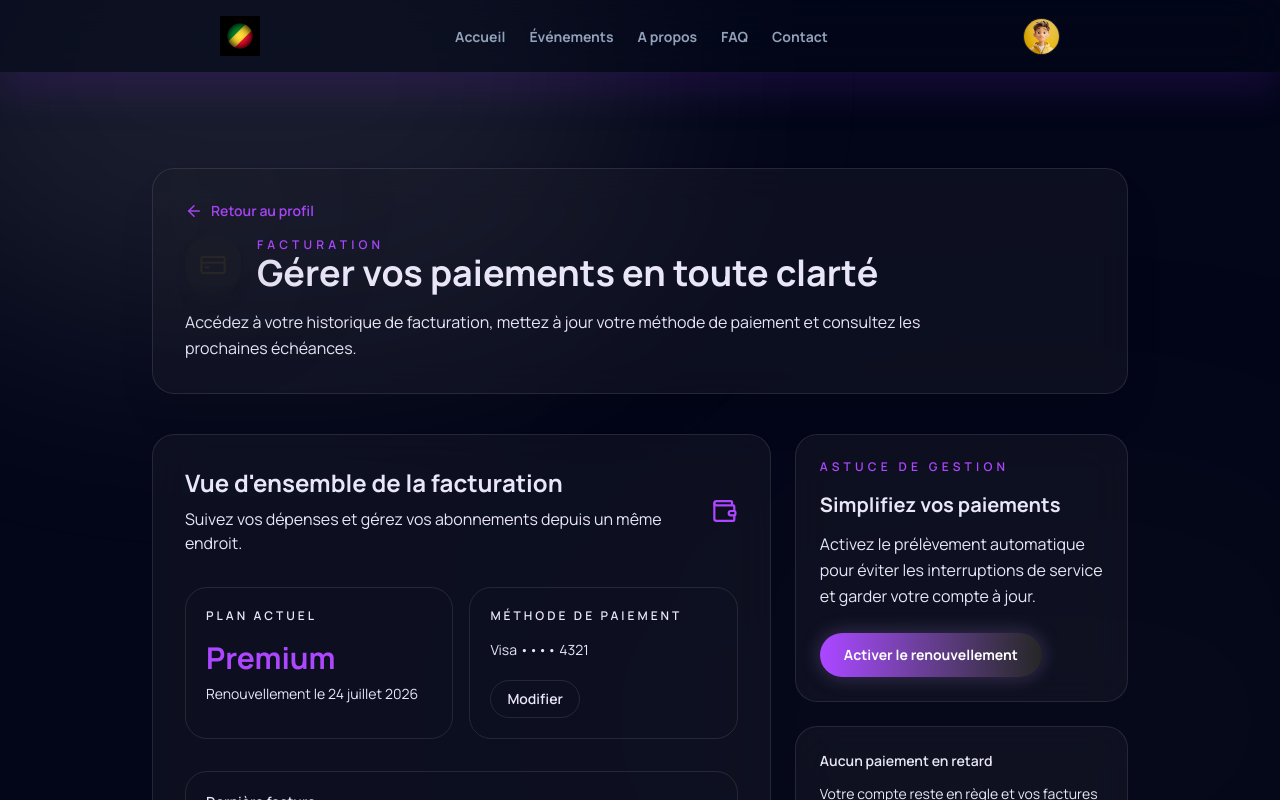
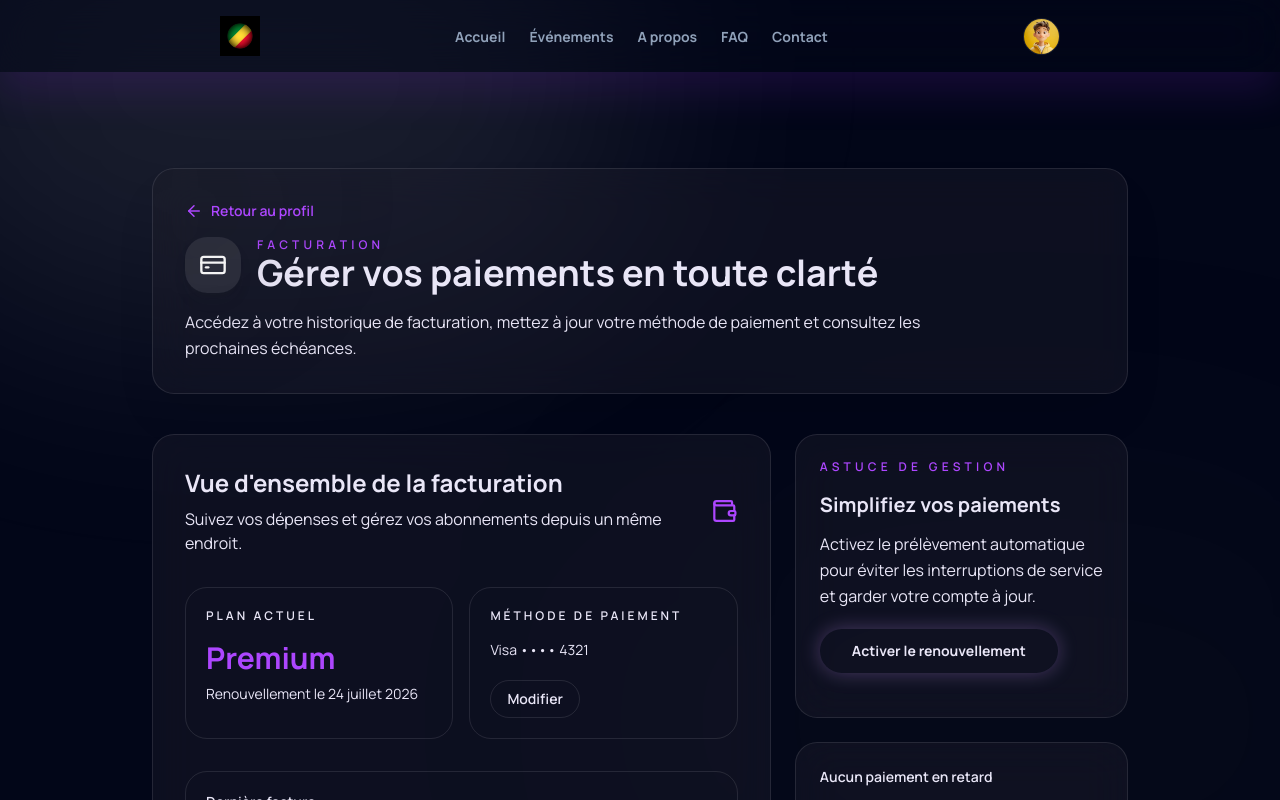
Before and after one commit to Zeno-Solutions/congo-sphere, a Next.js app: page /billing in a window 1280 px wide. Shown: the top 800 px of the page. Built offline with nearby package versions, Linux system fonts and the light colour scheme.

Commit message:
amelioration des pages

```diff
--- a/app/(pages)/(users)/billing/page.tsx
+++ b/app/(pages)/(users)/billing/page.tsx
@@ -5,8 +5,8 @@ export default function BillingPage() {
   return (
     <div className="min-h-screen bg-surface text-on-surface font-body selection:bg-primary/30 overflow-x-hidden pb-32">
       <div className="fixed inset-0 bg-mesh z-0 pointer-events-none" />
-      <div className="fixed -top-[20%] -left-[10%] w-[60%] h-[60%] bg-primary/10 blur-[120px] rounded-full pointer-events-none" />
-      <div className="fixed -bottom-[20%] -right-[10%] w-[60%] h-[60%] bg-secondary/10 blur-[120px] rounded-full pointer-events-none" />
+      <div className="fixed top-[-20%] left-[-10%] w-[60%] h-[60%] bg-primary/10 blur-[120px] rounded-full pointer-events-none" />
+      <div className="fixed bottom-[-20%] right-[-10%] w-[60%] h-[60%] bg-secondary/10 blur-[120px] rounded-full pointer-events-none" />
 
       <main className="pt-24 px-6 max-w-5xl mx-auto space-y-10">
         <section className="glass-panel rounded-3xl border border-white/10 bg-surface-container-high p-8 shadow-2xl shadow-black/10 relative overflow-hidden">
@@ -14,13 +14,14 @@ export default function BillingPage() {
           <div className="flex flex-col gap-4">
             <Link
               href="/user-profile"
-              className="inline-flex items-center gap-2 text-sm text-purple-500 font-semibold hover:text-primary transition"
+              className="inline-flex z-50 items-center gap-2 text-sm text-purple-500 font-semibold hover:text-primary transition"
             >
               <ArrowLeft size={18} /> Retour au profil
             </Link>
+
             <div className="flex items-center gap-4">
-              <span className="inline-flex h-14 w-14 items-center justify-center rounded-3xl bg-secondary/10 text-secondary shadow-lg shadow-secondary/10">
-                <CreditCard size={28} />
+              <span className="inline-flex h-14 w-14 items-center justify-center rounded-3xl bg-primary/10 text-secondary shadow-lg shadow-secondary/10">
+                <CreditCard size={28} className="text-white" />
               </span>
               <div>
                 <p className="text-xs uppercase tracking-[0.35em] text-purple-500 font-semibold">
@@ -120,7 +121,7 @@ export default function BillingPage() {
                 Activez le prélèvement automatique pour éviter les interruptions
                 de service et garder votre compte à jour.
               </p>
-              <button className="mt-6 inline-flex items-center justify-center rounded-full bg-linear-to-r from-purple-500 to-secondary px-6 py-3 text-sm font-bold text-white shadow-[0_0_20px_rgba(204,151,255,0.25)] hover:opacity-95 transition">
+              <button className="flex my-5 items-center justify-center px-8 py-3 signature-gradient rounded-full text-on-primary-fixed font-bold text-sm transition-all hover:shadow-[0_0_30px_rgba(204,151,255,0.4)] active:scale-95 shadow-[0_0_20px_rgba(204,151,255,0.3)]">
                 Activer le renouvellement
               </button>
             </div>
--- a/app/(pages)/(users)/user-profile/page.tsx
+++ b/app/(pages)/(users)/user-profile/page.tsx
@@ -3,6 +3,7 @@ import Image from "next/image";
 import Link from "next/link";
 import { useState } from "react";
 import {
+  BadgeCheck,
   ArrowRight,
   Edit,
   Calendar,
@@ -123,7 +124,7 @@ export default function UserProfilePage() {
                   Toto OKEMBA
                 </h2>
                 <span className="material-symbols-outlined text-2xl text-green-500 animate-pulse">
-                  verified
+                  <BadgeCheck />
                 </span>
               </div>
               <p className="text-on-surface-variant text-purple-500 font-body">
@@ -312,7 +313,7 @@ export default function UserProfilePage() {
         </div>
       </main>
       {notificationsOpen && (
-        <div className="fixed inset-0 z-50 flex items-center justify-center bg-black/50 backdrop-blur-sm px-4 py-8">
+        <div className="fixed inset-0 md:mt-10 z-50 flex items-center justify-center bg-black/50 backdrop-blur-sm px-4 py-8">
           <div
             className="absolute inset-0"
             onClick={() => setNotificationsOpen(false)}
@@ -332,7 +333,7 @@ export default function UserProfilePage() {
                 onClick={() => setNotificationsOpen(false)}
                 className="inline-flex h-10 w-10 items-center justify-center rounded-full border border-white/10 bg-surface hover:bg-white/5 transition"
               >
-                <X size={20} />
+                <X size={20} className="text-purple-500" />
               </button>
             </div>
 
```
